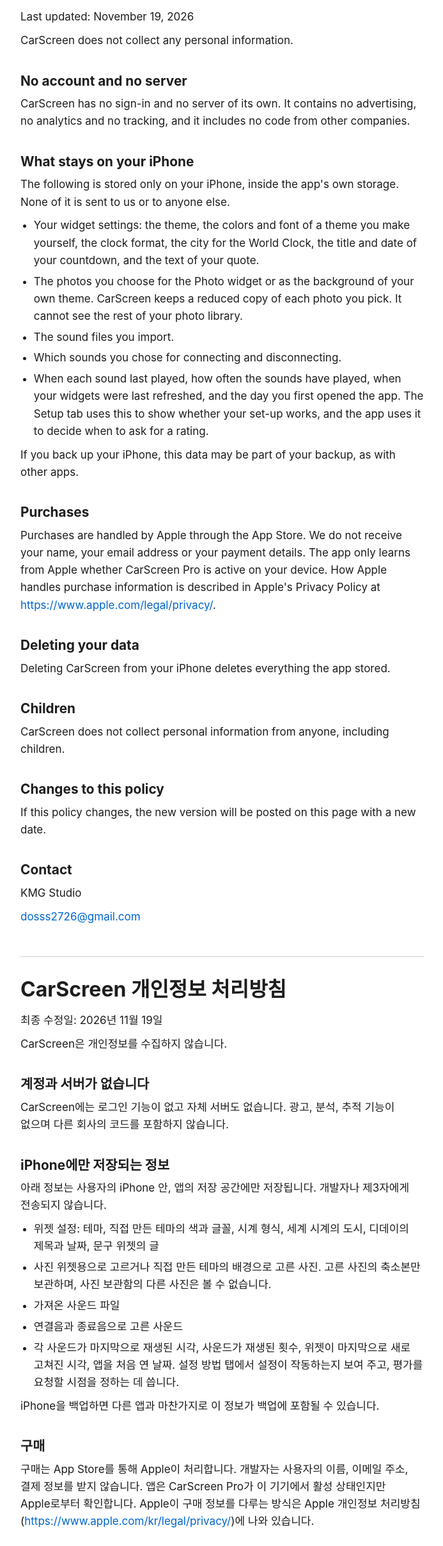
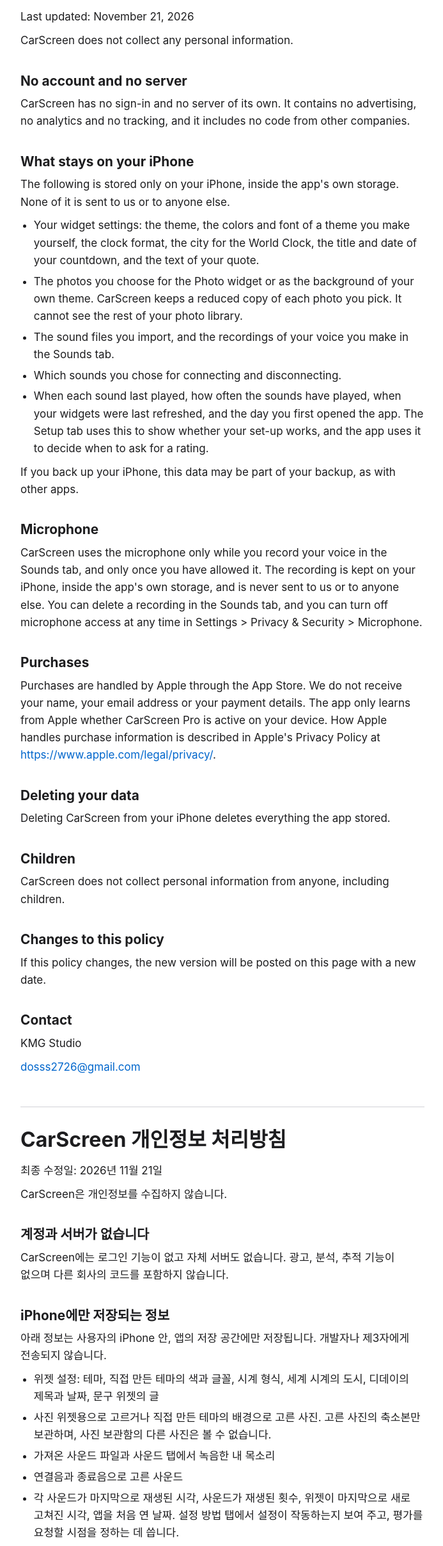
Before and after one commit to jub27/carscreen, a plain HTML site: page privacy/index.html in a window 1280 px wide. Shown: the part 120-2537 px from the top of the page at 64% size, without its empty margins (292-985 px from the left). Drawn offline with Linux system fonts and the light colour scheme.

Commit message:
Update pages

```diff
--- a/privacy/index.html
+++ b/privacy/index.html
@@ -34,14 +34,16 @@ hr { border: 0; border-top: 1px solid var(--line); margin: 3rem 0 0; }
 <main>
 <section id="en" lang="en">
 <h1>CarScreen Privacy Policy</h1>
-<p>Last updated: November 19, 2026</p>
+<p>Last updated: November 21, 2026</p>
 <p>CarScreen does not collect any personal information.</p>
 <h2>No account and no server</h2>
 <p>CarScreen has no sign-in and no server of its own. It contains no advertising, no analytics and no tracking, and it includes no code from other companies.</p>
 <h2>What stays on your iPhone</h2>
 <p>The following is stored only on your iPhone, inside the app's own storage. None of it is sent to us or to anyone else.</p>
-<ul><li>Your widget settings: the theme, the colors and font of a theme you make yourself, the clock format, the city for the World Clock, the title and date of your countdown, and the text of your quote.</li><li>The photos you choose for the Photo widget or as the background of your own theme. CarScreen keeps a reduced copy of each photo you pick. It cannot see the rest of your photo library.</li><li>The sound files you import.</li><li>Which sounds you chose for connecting and disconnecting.</li><li>When each sound last played, how often the sounds have played, when your widgets were last refreshed, and the day you first opened the app. The Setup tab uses this to show whether your set-up works, and the app uses it to decide when to ask for a rating.</li></ul>
+<ul><li>Your widget settings: the theme, the colors and font of a theme you make yourself, the clock format, the city for the World Clock, the title and date of your countdown, and the text of your quote.</li><li>The photos you choose for the Photo widget or as the background of your own theme. CarScreen keeps a reduced copy of each photo you pick. It cannot see the rest of your photo library.</li><li>The sound files you import, and the recordings of your voice you make in the Sounds tab.</li><li>Which sounds you chose for connecting and disconnecting.</li><li>When each sound last played, how often the sounds have played, when your widgets were last refreshed, and the day you first opened the app. The Setup tab uses this to show whether your set-up works, and the app uses it to decide when to ask for a rating.</li></ul>
 <p>If you back up your iPhone, this data may be part of your backup, as with other apps.</p>
+<h2>Microphone</h2>
+<p>CarScreen uses the microphone only while you record your voice in the Sounds tab, and only once you have allowed it. The recording is kept on your iPhone, inside the app's own storage, and is never sent to us or to anyone else. You can delete a recording in the Sounds tab, and you can turn off microphone access at any time in Settings &gt; Privacy &amp; Security &gt; Microphone.</p>
 <h2>Purchases</h2>
 <p>Purchases are handled by Apple through the App Store. We do not receive your name, your email address or your payment details. The app only learns from Apple whether CarScreen Pro is active on your device. How Apple handles purchase information is described in Apple's Privacy Policy at <a href="https://www.apple.com/legal/privacy/">https://www.apple.com/legal/privacy/</a>.</p>
 <h2>Deleting your data</h2>
@@ -57,14 +59,16 @@ hr { border: 0; border-top: 1px solid var(--line); margin: 3rem 0 0; }
 <hr>
 <section id="ko" lang="ko">
 <h1>CarScreen 개인정보 처리방침</h1>
-<p>최종 수정일: 2026년 11월 19일</p>
+<p>최종 수정일: 2026년 11월 21일</p>
 <p>CarScreen은 개인정보를 수집하지 않습니다.</p>
 <h2>계정과 서버가 없습니다</h2>
 <p>CarScreen에는 로그인 기능이 없고 자체 서버도 없습니다. 광고, 분석, 추적 기능이 없으며 다른 회사의 코드를 포함하지 않습니다.</p>
 <h2>iPhone에만 저장되는 정보</h2>
 <p>아래 정보는 사용자의 iPhone 안, 앱의 저장 공간에만 저장됩니다. 개발자나 제3자에게 전송되지 않습니다.</p>
-<ul><li>위젯 설정: 테마, 직접 만든 테마의 색과 글꼴, 시계 형식, 세계 시계의 도시, 디데이의 제목과 날짜, 문구 위젯의 글</li><li>사진 위젯용으로 고르거나 직접 만든 테마의 배경으로 고른 사진. 고른 사진의 축소본만 보관하며, 사진 보관함의 다른 사진은 볼 수 없습니다.</li><li>가져온 사운드 파일</li><li>연결음과 종료음으로 고른 사운드</li><li>각 사운드가 마지막으로 재생된 시각, 사운드가 재생된 횟수, 위젯이 마지막으로 새로 고쳐진 시각, 앱을 처음 연 날짜. 설정 방법 탭에서 설정이 작동하는지 보여 주고, 평가를 요청할 시점을 정하는 데 씁니다.</li></ul>
+<ul><li>위젯 설정: 테마, 직접 만든 테마의 색과 글꼴, 시계 형식, 세계 시계의 도시, 디데이의 제목과 날짜, 문구 위젯의 글</li><li>사진 위젯용으로 고르거나 직접 만든 테마의 배경으로 고른 사진. 고른 사진의 축소본만 보관하며, 사진 보관함의 다른 사진은 볼 수 없습니다.</li><li>가져온 사운드 파일과 사운드 탭에서 녹음한 내 목소리</li><li>연결음과 종료음으로 고른 사운드</li><li>각 사운드가 마지막으로 재생된 시각, 사운드가 재생된 횟수, 위젯이 마지막으로 새로 고쳐진 시각, 앱을 처음 연 날짜. 설정 방법 탭에서 설정이 작동하는지 보여 주고, 평가를 요청할 시점을 정하는 데 씁니다.</li></ul>
 <p>iPhone을 백업하면 다른 앱과 마찬가지로 이 정보가 백업에 포함될 수 있습니다.</p>
+<h2>마이크</h2>
+<p>CarScreen은 사운드 탭에서 목소리를 녹음하는 동안에만, 사용자가 허용한 경우에만 마이크를 사용합니다. 녹음은 iPhone 안, 앱의 저장 공간에만 보관되며 개발자나 제3자에게 전송되지 않습니다. 녹음은 사운드 탭에서 삭제할 수 있고, 마이크 접근은 설정 &gt; 개인정보 보호 및 보안 &gt; 마이크에서 언제든 끌 수 있습니다.</p>
 <h2>구매</h2>
 <p>구매는 App Store를 통해 Apple이 처리합니다. 개발자는 사용자의 이름, 이메일 주소, 결제 정보를 받지 않습니다. 앱은 CarScreen Pro가 이 기기에서 활성 상태인지만 Apple로부터 확인합니다. Apple이 구매 정보를 다루는 방식은 Apple 개인정보 처리방침(<a href="https://www.apple.com/kr/legal/privacy/">https://www.apple.com/kr/legal/privacy/</a>)에 나와 있습니다.</p>
 <h2>정보 삭제</h2>
```
Also changed, not shown: support/index.html (+4 -0 lines).
